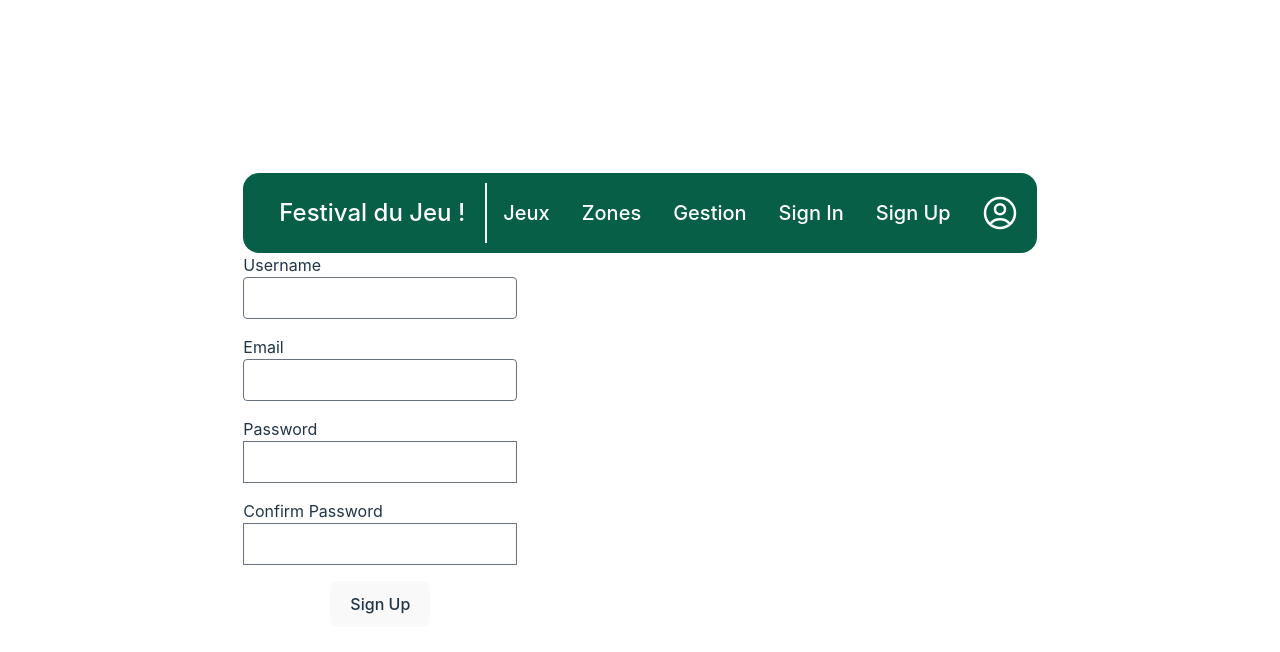
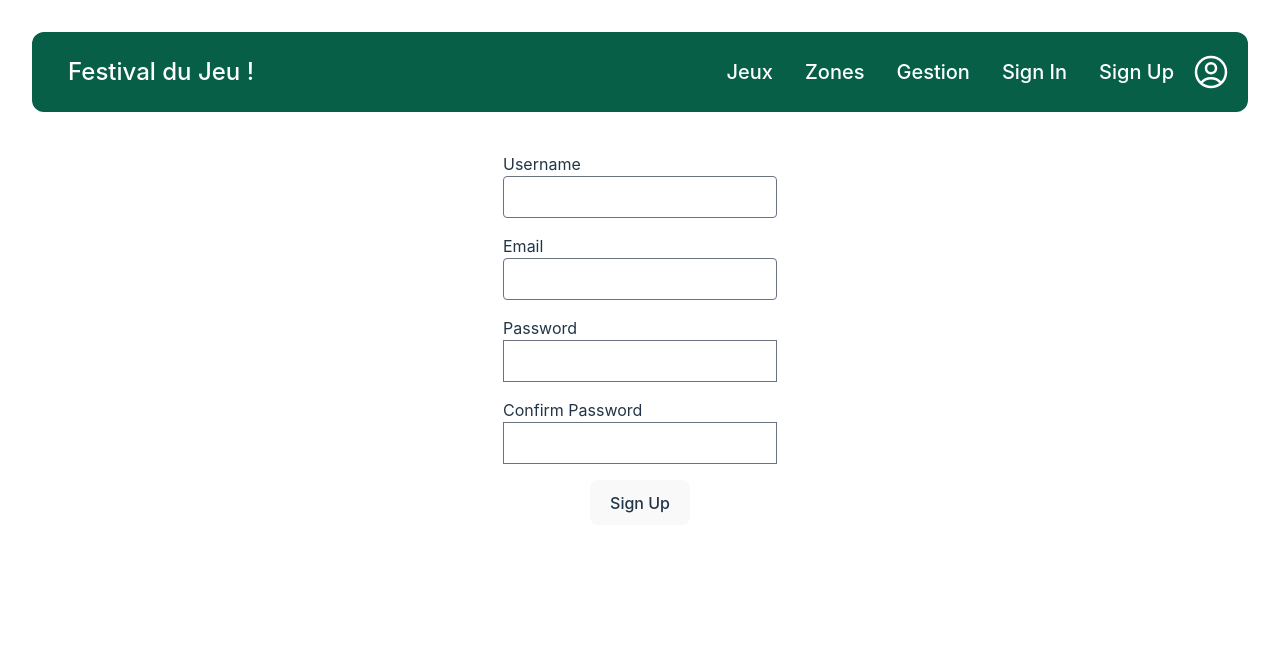
Before and after one commit to unixyy/awi-quick-front, a React (Vite) app: page /signup in a window 1280 px wide. Shown: the top 652 px of the page. Built offline with nearby package versions, Linux system fonts and the light colour scheme.

Commit message:
feat : navbar is cool now

```diff
--- a/package.json
+++ b/package.json
@@ -12,6 +12,7 @@
     "@heroicons/react": "^2.0.14",
     "dotenv": "^16.0.3",
     "flowbite": "^1.6.3",
+    "hamburger-react": "^2.5.0",
     "localforage": "^1.10.0",
     "match-sorter": "^6.3.1",
     "react": "^18.2.0",
--- a/src/Components/Navbar.tsx
+++ b/src/Components/Navbar.tsx
@@ -1,11 +1,14 @@
 import { Link } from "react-router-dom";
 import { UserCircleIcon } from "@heroicons/react/24/outline";
+import Hamburger from 'hamburger-react'
+import {useState} from "react";
 
 interface UserInfo {
   username: string;
   email: string;
 }
 interface LinkProps {
+  className?: string;
   to: string;
   text: string;
   size?: string;
@@ -17,7 +20,7 @@ const StylizedLink = (props: LinkProps) => {
       to={props.to}
       className={
         "my-auto cursor-pointer hover:text-orange-500 bezier-scale block" +
-        ` ${props.size}`
+        ` ${props.size}` + ` ${props.className}`
       }
     >
       {props.text}
@@ -50,66 +53,73 @@ const UserMenu = (userInfo: UserInfo) => {
   return <div></div>;
 };
 
-export function Navbarv0() {
-  return (
-    <nav className="flex p-3 rounded bg-emerald-800 border-emerald-700">
-      <div className="container flex flex-wrap items-center justify-between mx-auto">
-        <StylizedLink to="/" text="Festival du Jeu !" size="text-2xl" />
-      </div>
-      <button
-        data-collapse-toggle="navbar-solid-bg"
-        type="button"
-        className="inline-flex items-center p-2 ml-3 text-sm rounded-lg md:hidden focus:outline-none focus:ring-2 text-gray-400 hover:bg-gray-700 focus:ring-gray-600"
-        aria-controls="navbar-solid-bg"
-        aria-expanded="false"
-      >
-        <span className="sr-only">Open main menu</span>
-        <svg
-          className="w-6 h-6"
-          aria-hidden="true"
-          fill="currentColor"
-          viewBox="0 0 20 20"
-          xmlns="http://www.w3.org/2000/svg"
-        >
-          <path
-            fillRule="evenodd"
-            d="M3 5a1 1 0 011-1h12a1 1 0 110 2H4a1 1 0 01-1-1zM3 10a1 1 0 011-1h12a1 1 0 110 2H4a1 1 0 01-1-1zM3 15a1 1 0 011-1h12a1 1 0 110 2H4a1 1 0 01-1-1z"
-            clipRule="evenodd"
-          ></path>
-        </svg>
-      </button>
-      <div className="hidden w-full md:block md:w-auto" id="navbar-solid-bg">
-        <div className="flex flex-col mt-4 rounded-lg md:flex-row md:space-x-8 md:mt-0 md:text-sm md:font-medium md:border-0 bg-gray-800 md:bg-transparent border-gray-700">
-          <div className="container flex">
-            <StylizedLink to="/games" text="Jeux" size="text-xl" />
-            <StylizedLink to="/zones" text="Zones" size="text-xl" />
-            <UserMenu
-              username="Iusildra"
-              email="lucas.nouguier@protonmail.com"
-            />
-          </div>
-        </div>
-      </div>
-    </nav>
-  );
+
+
+
+
+export default function Navbar() {
+  const toggle = () => {
+    const menu = document.getElementById("mobile-menu-2");
+    const principal = document.getElementById("principal");
+    if (menu) {
+      if (menu.classList.contains("max-md:hidden")) {
+
+        menu.classList.remove("max-md:hidden");
+        setToggled(true)
+        if (principal) {
+          principal.classList.add("flex-wrap");
+        }
+      } else {
+        menu.classList.add("max-md:hidden");
+        setToggled(false)
+        if (principal) {
+          principal.classList.remove("flex-wrap");
+        }
+      }
+    }
   }
 
-export default function Navbar() {
+  const [isToggled, setToggled] = useState(false)
   const userInfo = {
     username: "Iusildra",
     email: "lucas.nouguier@protonmail.com",
   };
   return (
-    <nav className="p-3 rounded-2xl bg-emerald-800 border-emerald-700 px-2 sm:px-4 py-2.5">
-      <div className="container flex flex-wrap items-center justify-between">
-        <div className="mx-5">
+    <nav className="p-3 rounded-xl bg-emerald-800 border-emerald-700 px-10 sm:px-4 py-2.5 mb-10">
+      <div id="principal" className="container flex  mx-5 items-center justify-between">
+        <div className="mx-5 mr-auto contents">
           <StylizedLink to="/" text="Festival du Jeu !" size="text-2xl" />
         </div>
-        {/* User menu and mobile view hamburger button */}
-        <div className="flex items-center md:order-2">
+
+        {/* Common actions */}
+        {/* Doesn't appear properly when all options are displayed, but they will never be displayed all together */}
+        <div
+          className="items-center justify-between w-full md:flex md:w-auto md:order-2"
+
+        >
+          <ul id="mobile-menu-2"  className="flex flex-col p-4 mt-4 rounded-lg my-auto md:flex-row md:space-x-8 md:mt-0 max-md:hidden">
+            <li>
+              <StylizedLink to="/games" text="Jeux" size="text-xl" />
+            </li>
+            <li>
+              <StylizedLink to="/zones" text="Zones" size="text-xl" />
+            </li>
+            <li>
+              <StylizedLink to="/manage" text="Gestion" size="text-xl" />
+            </li>
+            <li>
+              <StylizedLink to="/signin" text="Sign In" size="text-xl" />
+            </li>
+            <li>
+              <StylizedLink to="/signup" text="Sign Up" size="text-xl" />
+            </li>
+          </ul>
+          <ul>
+            <li>
+              <div className="flex items-center mr-5 md:order-2 max-md:ml-auto">
                 <button
                   type="button"
-            className="flex mx-3 text-sm bg-emerald-800 rounded-full md:mr-0 p-0"
+                  className="flex text-sm bg-emerald-800 rounded-full md:mr-0 p-0"
                   id="user-menu-button"
                   aria-expanded="false"
                   data-dropdown-toggle="user-dropdown"
@@ -140,50 +150,16 @@ export default function Navbar() {
                   </ul>
                 </div>
                 <button
-            data-collapse-toggle="mobile-menu-2"
+                  onClick={toggle}
                   type="button"
                   className="inline-flex items-center p-2 ml-1 text-sm text-white rounded-lg md:hidden"
                   aria-controls="mobile-menu-2"
                   aria-expanded="false"
                 >
                   <span className="sr-only">Open main menu</span>
-            <svg
-              className="w-6 h-6"
-              aria-hidden="true"
-              fill="currentColor"
-              viewBox="0 0 20 20"
-              xmlns="http://www.w3.org/2000/svg"
-            >
-              <path
-                fillRule="evenodd"
-                d="M3 5a1 1 0 011-1h12a1 1 0 110 2H4a1 1 0 01-1-1zM3 10a1 1 0 011-1h12a1 1 0 110 2H4a1 1 0 01-1-1zM3 15a1 1 0 011-1h12a1 1 0 110 2H4a1 1 0 01-1-1z"
-                clipRule="evenodd"
-              ></path>
-            </svg>
+                  <Hamburger direction="right" toggled={isToggled} />
                 </button>
               </div>
-
-        {/* Common actions */}
-        {/* Doesn't appear properly when all options are displayed, but they will never be displayed all together */}
-        <div
-          className="items-center justify-between hidden w-full md:flex md:w-auto md:order-1 border-l-2 border-white"
-          id="mobile-menu-2"
-        >
-          <ul className="flex flex-col p-4 mt-4 rounded-lg md:flex-row md:space-x-8 md:mt-0">
-            <li>
-              <StylizedLink to="/games" text="Jeux" size="text-xl" />
-            </li>
-            <li>
-              <StylizedLink to="/zones" text="Zones" size="text-xl" />
-            </li>
-            <li>
-              <StylizedLink to="/manage" text="Gestion" size="text-xl" />
-            </li>
-            <li>
-              <StylizedLink to="/signin" text="Sign In" size="text-xl" />
-            </li>
-            <li>
-              <StylizedLink to="/signup" text="Sign Up" size="text-xl" />
             </li>
           </ul>
         </div>
--- a/src/Components/Signup.tsx
+++ b/src/Components/Signup.tsx
@@ -1,7 +1,7 @@
 export default function Signup() {
   return (
-    <div className="w-max">
-        <form className="flex flex-col justify-center space-y-4">
+    <div className="flex justify-center">
+        <form className="flex flex-col flex-wrap space-y-4">
             <div className="flex flex-col">
                 <label htmlFor="username" className="text-left">Username</label>
                 <input type="text" className="rounded" name="username" id="username" />
--- a/src/index.css
+++ b/src/index.css
@@ -30,10 +30,13 @@ a:hover {
 
 body {
   margin: 0;
-  display: flex;
-  place-items: center;
+  /*display: flex;*/
   min-width: 320px;
   min-height: 100vh;
+}
+
+.contents {
+  display: contents;
 }
 
 h1 {
@@ -78,5 +81,11 @@ button:focus-visible {
 }
 
 .bezier-scale:hover {
-  transform: scale(1.2);
+  transform: scale(1.1);
 }
+
+ul > li {
+  display: flex;
+    align-items: center;
+
+}
```
Also changed, not shown: 1 other file (tests, documents, lock files or other folders). Lines whose indentation alone changed are shown as unchanged.
